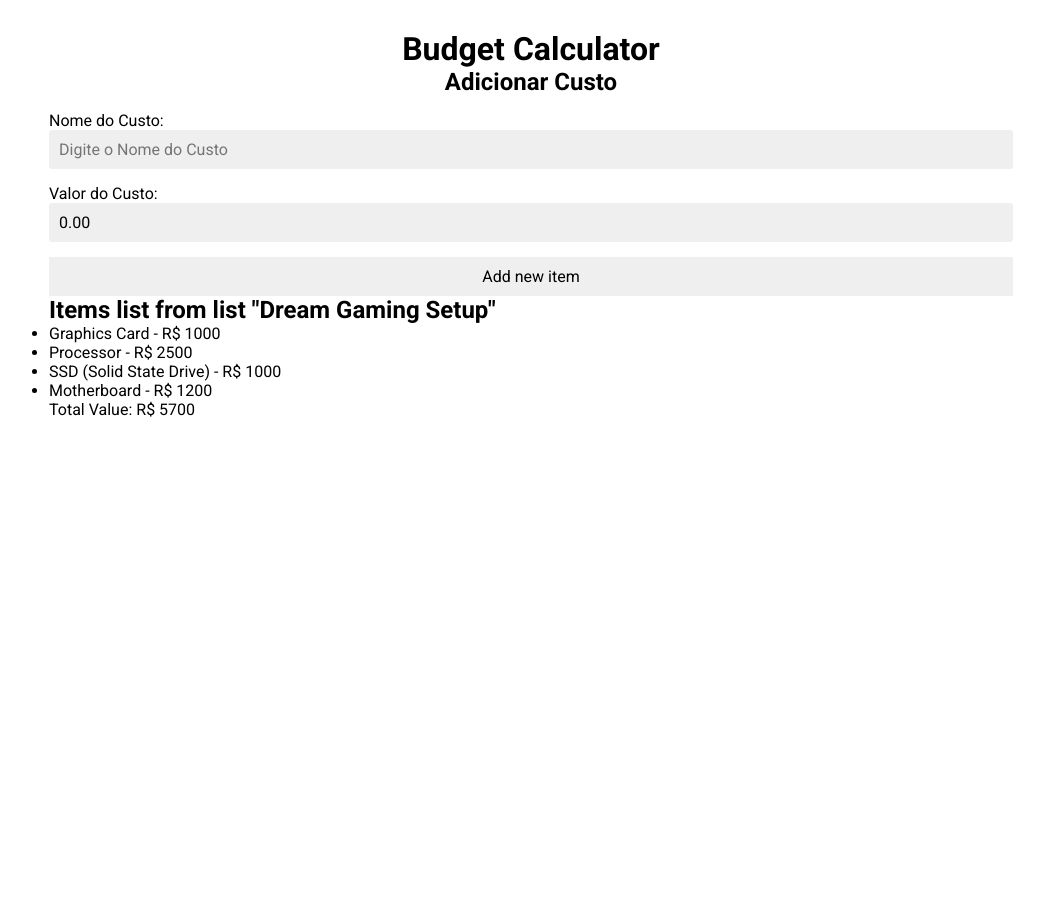
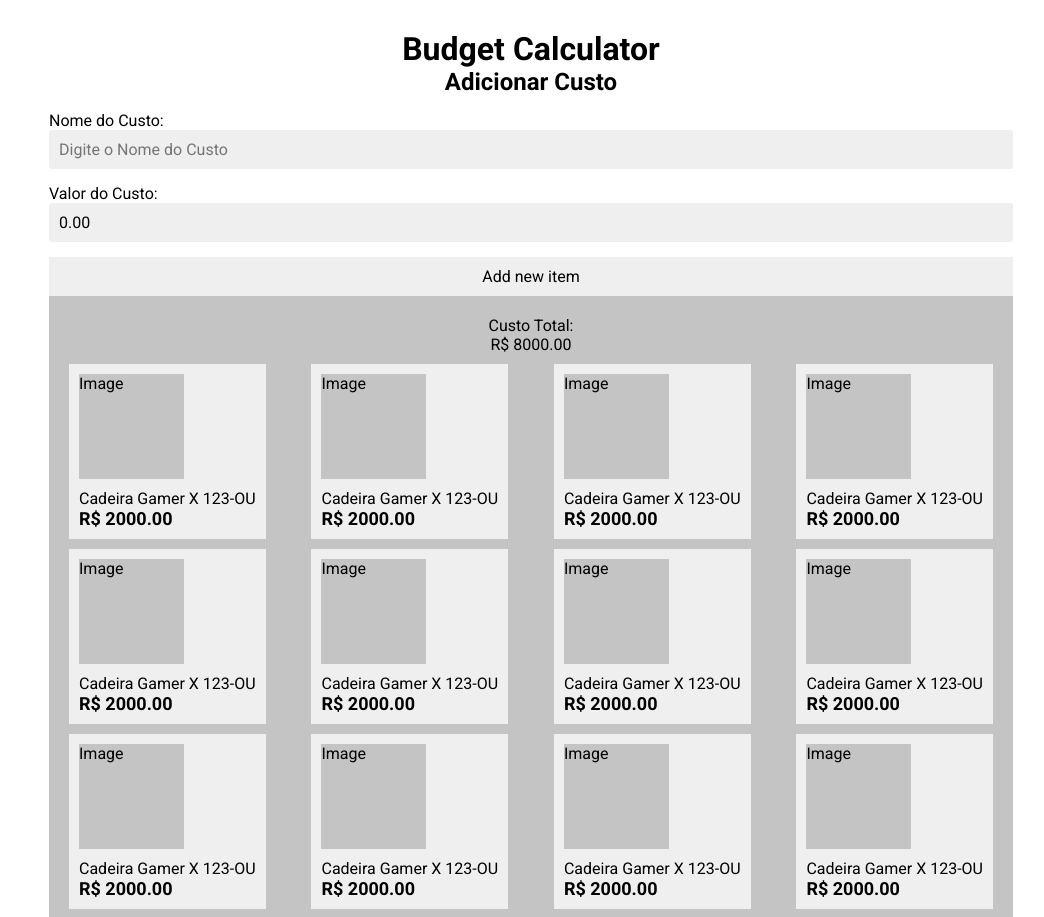
Before and after one commit to RenatoHiga/budget-calculator, a React (Create React App) app in the folder budget-calculator/: page / in a window 1280 px wide. Shown: the top 917 px of the page, without its empty margins (109-1153 px from the left). Before the commit the page ends 800 px from the top, so only its background shows below. Built offline with nearby package versions, Linux system fonts and the light colour scheme.

Commit message:
Redesign da Lista de custos

```diff
--- a/budget-calculator/src/App.js
+++ b/budget-calculator/src/App.js
@@ -157,6 +157,195 @@ class App extends React.Component {
 
         </form>
 
+        <ul className="costsList">
+
+          <div className="totalCost textAlignCenter">
+            <span className="totalCost__title">Custo Total:</span><br/>
+            <span className="totalCost__value">R$ 8000.00</span>
+          </div>
+
+          <div className="costsList__row">
+
+            <li className="costItem">
+              <span className="costItem__image">
+                Image
+              </span>
+
+              <div className="costItem__description">
+                <p className="costItem__name">Cadeira Gamer X 123-OU</p>
+                <p className="costItem__price">R$ 2000.00</p>
+              </div>
+            </li>
+
+            <li className="costItem">
+              <span className="costItem__image">
+                Image
+              </span>
+
+              <div className="costItem__description">
+                <p className="costItem__name">Cadeira Gamer X 123-OU</p>
+                <p className="costItem__price">R$ 2000.00</p>
+              </div>
+            </li>
+
+            <li className="costItem">
+              <span className="costItem__image">
+                Image
+              </span>
+
+              <div className="costItem__description">
+                <p className="costItem__name">Cadeira Gamer X 123-OU</p>
+                <p className="costItem__price">R$ 2000.00</p>
+              </div>
+            </li>
+
+            <li className="costItem">
+              <span className="costItem__image">
+                Image
+              </span>
+
+              <div className="costItem__description">
+                <p className="costItem__name">Cadeira Gamer X 123-OU</p>
+                <p className="costItem__price">R$ 2000.00</p>
+              </div>
+            </li>
+
+            <li className="costItem">
+              <span className="costItem__image">
+                Image
+              </span>
+
+              <div className="costItem__description">
+                <p className="costItem__name">Cadeira Gamer X 123-OU</p>
+                <p className="costItem__price">R$ 2000.00</p>
+              </div>
+            </li>
+
+            <li className="costItem">
+              <span className="costItem__image">
+                Image
+              </span>
+
+              <div className="costItem__description">
+                <p className="costItem__name">Cadeira Gamer X 123-OU</p>
+                <p className="costItem__price">R$ 2000.00</p>
+              </div>
+            </li>
+
+            <li className="costItem">
+              <span className="costItem__image">
+                Image
+              </span>
+
+              <div className="costItem__description">
+                <p className="costItem__name">Cadeira Gamer X 123-OU</p>
+                <p className="costItem__price">R$ 2000.00</p>
+              </div>
+            </li>
+
+            <li className="costItem">
+              <span className="costItem__image">
+                Image
+              </span>
+
+              <div className="costItem__description">
+                <p className="costItem__name">Cadeira Gamer X 123-OU</p>
+                <p className="costItem__price">R$ 2000.00</p>
+              </div>
+            </li>
+
+            <li className="costItem">
+              <span className="costItem__image">
+                Image
+              </span>
+
+              <div className="costItem__description">
+                <p className="costItem__name">Cadeira Gamer X 123-OU</p>
+                <p className="costItem__price">R$ 2000.00</p>
+              </div>
+            </li>
+
+            <li className="costItem">
+              <span className="costItem__image">
+                Image
+              </span>
+
+              <div className="costItem__description">
+                <p className="costItem__name">Cadeira Gamer X 123-OU</p>
+                <p className="costItem__price">R$ 2000.00</p>
+              </div>
+            </li>
+
+            <li className="costItem">
+              <span className="costItem__image">
+                Image
+              </span>
+
+              <div className="costItem__description">
+                <p className="costItem__name">Cadeira Gamer X 123-OU</p>
+                <p className="costItem__price">R$ 2000.00</p>
+              </div>
+            </li>
+
+            <li className="costItem">
+              <span className="costItem__image">
+                Image
+              </span>
+
+              <div className="costItem__description">
+                <p className="costItem__name">Cadeira Gamer X 123-OU</p>
+                <p className="costItem__price">R$ 2000.00</p>
+              </div>
+            </li>
+
+            <li className="costItem">
+              <span className="costItem__image">
+                Image
+              </span>
+
+              <div className="costItem__description">
+                <p className="costItem__name">Cadeira Gamer X 123-OU</p>
+                <p className="costItem__price">R$ 2000.00</p>
+              </div>
+            </li>
+
+            <li className="costItem">
+              <span className="costItem__image">
+                Image
+              </span>
+
+              <div className="costItem__description">
+                <p className="costItem__name">Cadeira Gamer X 123-OU</p>
+                <p className="costItem__price">R$ 2000.00</p>
+              </div>
+            </li>
+
+            <li className="costItem">
+              <span className="costItem__image">
+                Image
+              </span>
+
+              <div className="costItem__description">
+                <p className="costItem__name">Cadeira Gamer X 123-OU</p>
+                <p className="costItem__price">R$ 2000.00</p>
+              </div>
+            </li>
+
+          </div>
+
+          {/* <li className="costItem">
+            <span className="costItem__image">
+              Image
+            </span>
+
+            <div className="costItem__description">
+              <p className="costItem__name">Cadeira Gamer X 123-OU</p>
+              <p className="costItem__price">R$ 2000.00</p>
+            </div>
+          </li> */}
+
+        </ul>
+
         <div>
           <h2>Items list from list "Dream Gaming Setup"</h2>
           <ul>
--- a/budget-calculator/src/styles/style.css
+++ b/budget-calculator/src/styles/style.css
@@ -55,4 +55,50 @@
   font-size: 1rem;
 }
 
+.costsList {
+  height: 100%;
+  padding: 20px 20px 20px 20px;
+  background-color: #C4C4C4;
+  list-style: none;
+}
+
+.costsList__row {
+  display: flex;
+  flex-wrap: wrap;
+  justify-content: center;
+}
+
+@media (min-width: 490px) {
+  .costsList__row {
+    justify-content: space-between;
+  }
+}
+.costItem {
+  display: flex;
+  flex-direction: column;
+  margin-top: 10px;
+  padding: 10px;
+  background-color: #EFEFEF;
+}
+
+.costItem__image {
+  display: block;
+  width: 105px;
+  height: 105px;
+  margin-right: 5px;
+  background: #C4C4C4;
+}
+
+.costItem__description {
+  display: flex;
+  flex-direction: column;
+  justify-content: center;
+  margin-top: 10px;
+}
+
+.costItem__price {
+  font-size: 1.125rem;
+  font-weight: 700;
+}
+
 /*# sourceMappingURL=style.css.map */
--- a/budget-calculator/src/styles/style.scss
+++ b/budget-calculator/src/styles/style.scss
@@ -62,3 +62,59 @@
 
     font-size: 1rem;
 }
+
+
+
+.costsList {
+    height: 100%;
+    padding: 20px 20px 20px 20px;
+
+    background-color: #C4C4C4;
+
+    list-style: none;
+}
+
+.costsList__row {
+    display: flex;
+    flex-wrap: wrap;
+    justify-content: center;
+}
+
+@media (min-width: 490px) {
+    .costsList__row {
+        justify-content: space-between;
+    }
+}
+
+
+.costItem {
+    display: flex;
+    flex-direction: column;
+
+    margin-top: 10px;
+    padding: 10px;
+
+    background-color: #EFEFEF;
+}
+
+.costItem__image {
+    display: block;
+    width: 105px;
+    height: 105px;
+    margin-right: 5px;
+
+    background: #C4C4C4;
+}
+
+.costItem__description {
+    display: flex;
+    flex-direction: column;
+    justify-content: center;
+
+    margin-top: 10px;
+}
+
+.costItem__price {
+    font-size: 1rem + 0.125rem;
+    font-weight: 700;
+}
```
Also changed, not shown: 1 other file (tests, documents, lock files or other folders).
